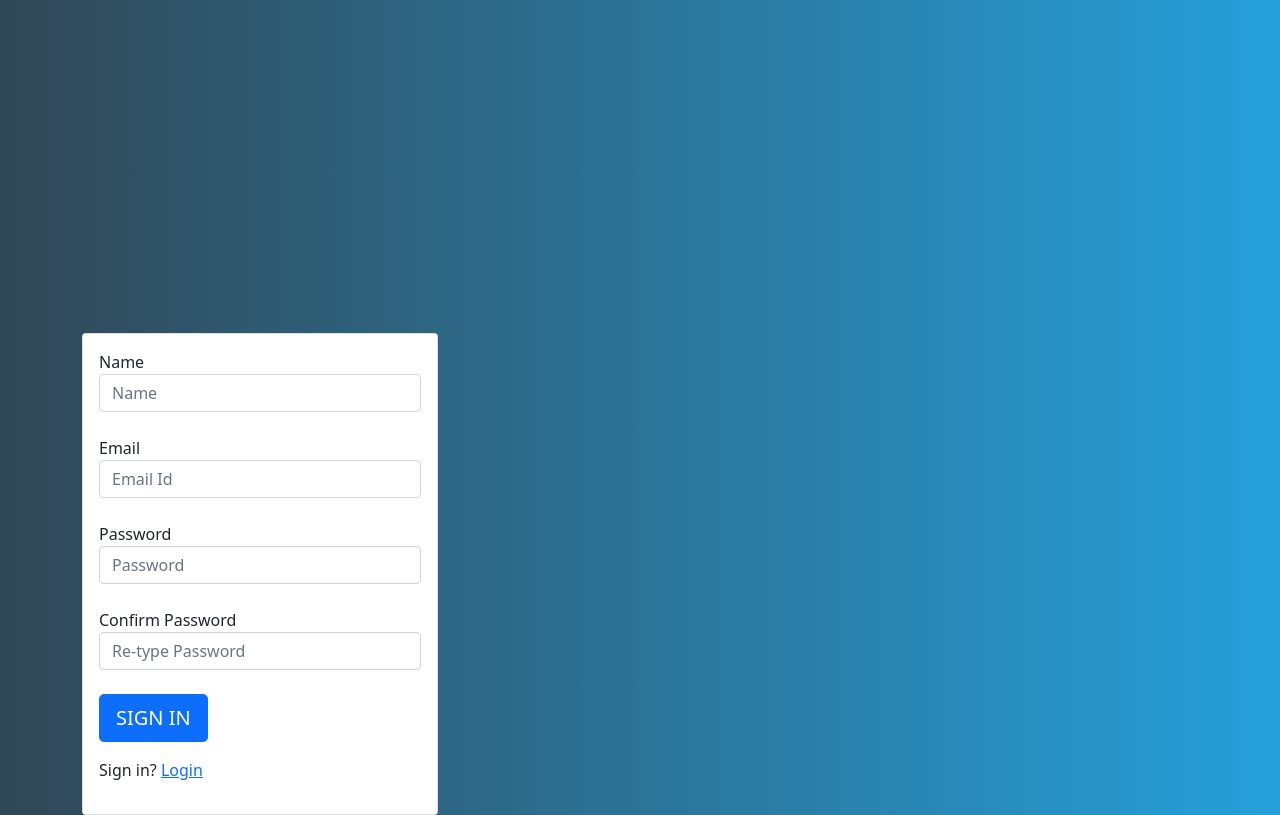
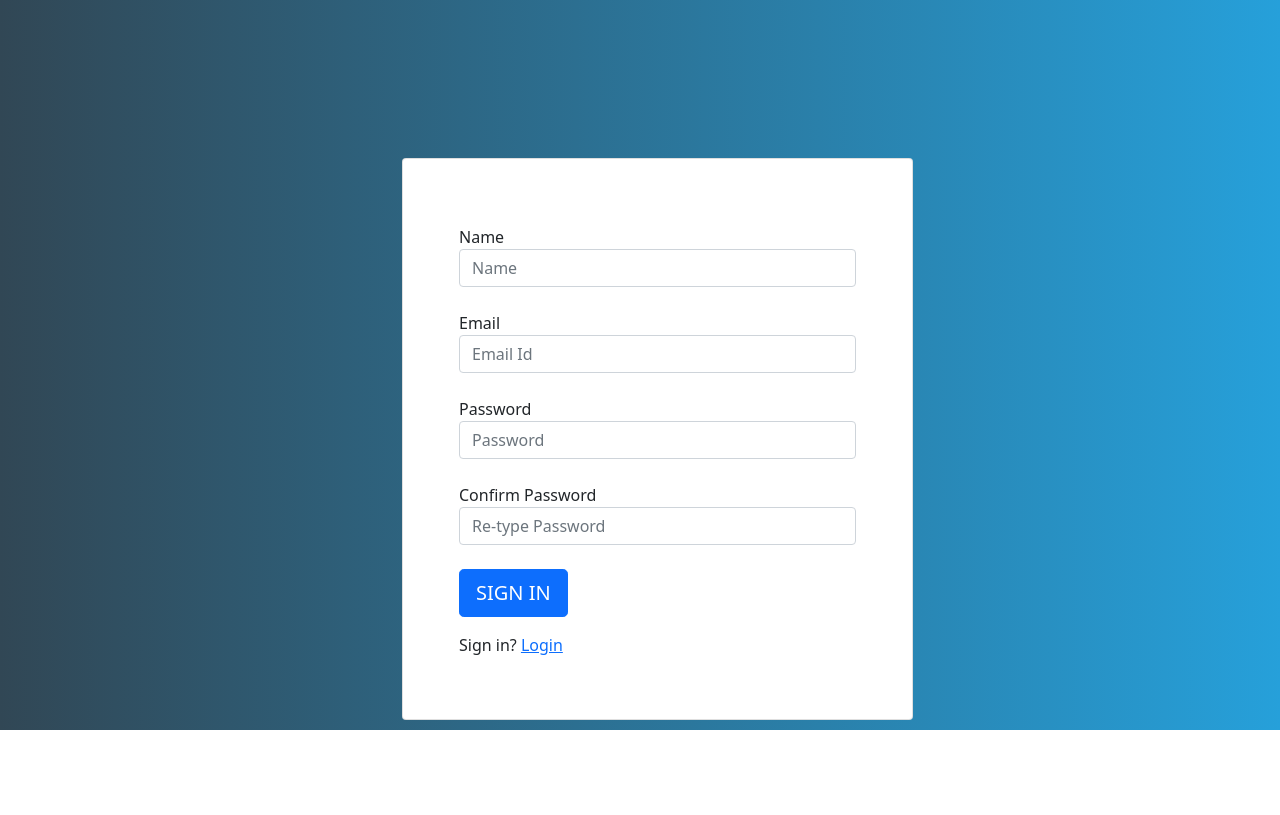
Before and after one commit to mukilan007/Placement_Integrated_App, a Flask app: page /register in a window 1280 px wide. Shown: the part 80-895 px from the top of the page. After the commit the page ends 810 px from the top, so only its background shows below. Run offline with Flask 2, Linux system fonts and the light colour scheme; some libraries are stand-ins or nearby versions.

Commit message:
style change in register

```diff
--- a/main.py
+++ b/main.py
@@ -1,4 +1,4 @@
-from flask import Flask, render_template
+from flask import Flask, render_template, request
 app = Flask(__name__, template_folder='templates')
 
 
@@ -17,5 +17,14 @@ def home():
     return render_template("homepage.html")
 
 
+@app.route('/login', methods=['POST'])
+def homepage():
+    user_email = request.form['Email']
+    user_password = request.form['Password']
+    if user_email == "mukilan007k@gmail.com":
+        return render_template("homepage.html")
+    return f"<h1> {user_email} </h1>"
+
+
 if __name__ == "__main__":
     app.run(debug=True)
--- a/static/css/style.css
+++ b/static/css/style.css
@@ -17,3 +17,14 @@
 .mt-325{
     margin-top:325px
 }
+
+.mt-001{
+    margin-top: 150px;
+    margin-bottom: 10px;
+    margin-right: 0px;
+    margin-left: 320px;
+    padding-top: 50px;
+    padding-right: 40px;
+    padding-bottom: 30px;
+    padding-left: 40px;
+}
--- a/templates/homepage.html
+++ b/templates/homepage.html
@@ -20,7 +20,7 @@
           <a class="mt-3 me-3 py-2 text-dark text-decoration-none" href="#">Home</a>
           <a class="mt-3 me-3 py-2 text-dark text-decoration-none" href="#">Help</a>
           <a class="mt-3 me-3 py-2 text-dark text-decoration-none" href="#">Profile</a>
-          <a class="mt-3 me-3 btn text-light btn-outline-primary" href="#">Sign Out</a>
+          <a class="card mt-3 me-3 btn text-dark btn-outline-primary" href="#">Sign Out</a>
         </nav>
       </div>
     </nav>
--- a/templates/login.html
+++ b/templates/login.html
@@ -26,14 +26,14 @@
         <div class="col-md-4">
           <div class="card mt-325">
             <div class="card-body">
-              <form class="form">
+              <form class="form" action="/login" method="post">
                 <h1 class="text-center">Please sign in</h1><br>
                 <div class="form-floating">
-                  <input type="email" class="form-control" id="floatingInput" placeholder="name@bitsathy.ac.in">
+                  <input type="email" class="form-control" name="Email" id="floatingInput" placeholder="name@bitsathy.ac.in">
                   <label for="floatingInput">Email Id</label>
                 </div>
                 <div class="form-floating mt-3">
-                  <input type="password" class="form-control" id="floatingInput" placeholder="Password">
+                  <input type="password" class="form-control" name="Password" id="floatingInput" placeholder="Password">
                   <label for="floatingInput">Password</label>
                 </div>
                   <input type="submit" class="btn btn-primary btn-block btn-lg mt-3" value="SIGN IN">
--- a/templates/register.html
+++ b/templates/register.html
@@ -20,8 +20,8 @@
 
     <div class="container">
       <div class="row">
-        <div class="col-md-4">
-          <div class="card mt-325">
+        <div class="col-md-9">
+          <div class="card mt-001">
             <div class="card-body">
               <form class="form">
                   <label>Name</label><br>
```
